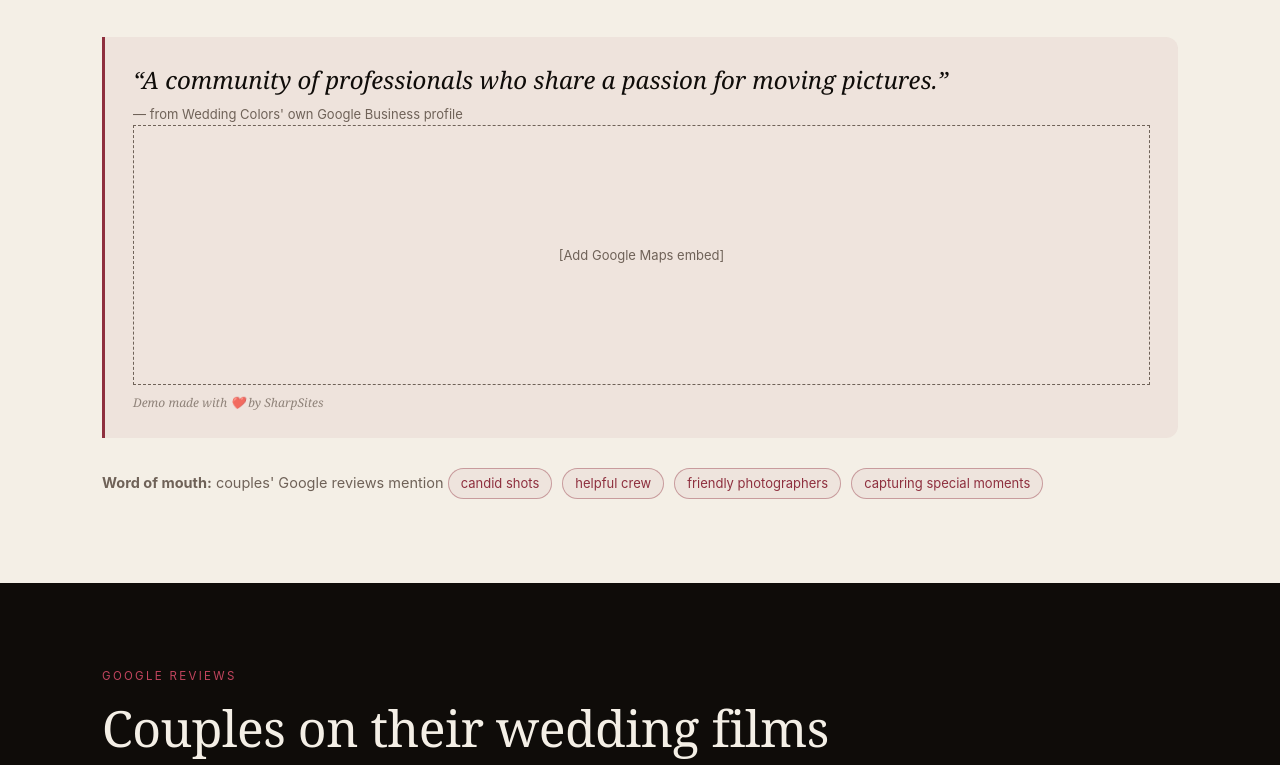
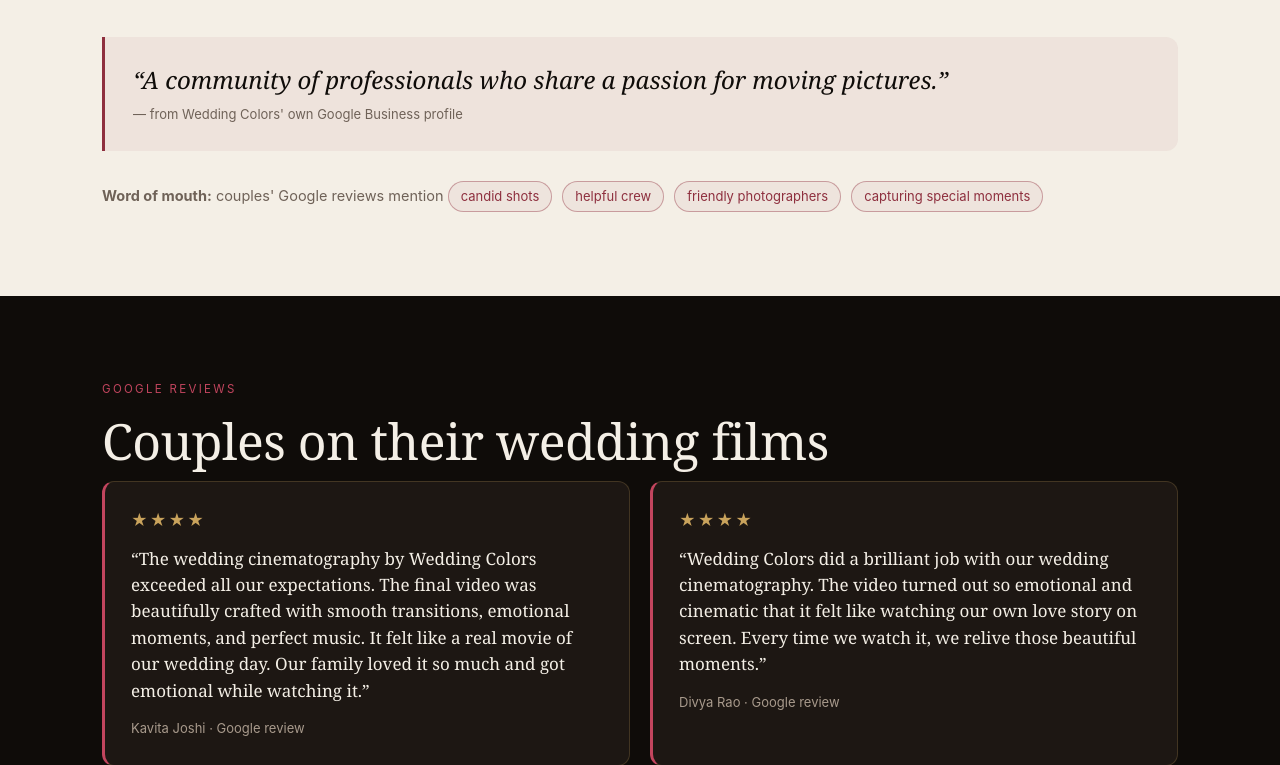
Before and after one commit to SharpSites-demo/wedding-colors-demo, a plain HTML site: page index.html in a window 1280 px wide. Shown: the part 2944-3709 px from the top of the page. Drawn offline with nearby package versions, Linux system fonts and the light colour scheme.

Commit message:
Deploy index.html

```diff
--- a/index.html
+++ b/index.html
@@ -156,10 +156,7 @@
       </div>
       <blockquote class="studio-note reveal">
         <p>&ldquo;A community of professionals who share a passion for moving pictures.&rdquo;</p>
-        <footer>— from Wedding Colors' own Google Business profile
-<div class="nina-footer-map" style="width:100%;min-height:260px;display:flex;align-items:center;justify-content:center;border:1px dashed currentColor;background:rgba(255,255,255,.04);">[Add Google Maps embed]</div>
-<p class="nina-footer-credit" style="font-size:12px;line-height:1.4;opacity:.75;margin:10px 0 0;">Demo made with ❤️ by SharpSites</p>
-</footer>
+        <footer>— from Wedding Colors' own Google Business profile</footer>
       </blockquote>
       <p class="mouth reveal"><b>Word of mouth:</b> couples' Google reviews mention <span class="tag">candid shots</span> <span class="tag">helpful crew</span> <span class="tag">friendly photographers</span> <span class="tag">capturing special moments</span></p>
     </div>
@@ -237,7 +234,8 @@
           <a class="btn btn-ghost-dark" href="tel:+919999308143">Call first</a>
         </div>
       </div>
-
+      <div class="visit-map slot reveal">[Add Google Maps embed]</div>
+       <p style="margin:14px 0 0;font-size:12.5px;line-height:1.5;opacity:.75;text-align:center;color:#8e2f3e">Demo made with ❤️ by SharpSites</p>
     </div>
   </section>
 
```
